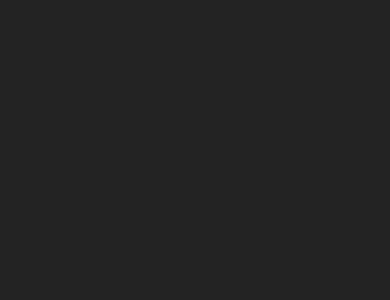
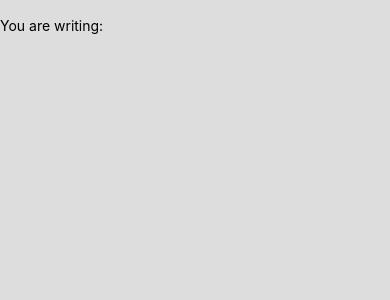
Before and after one commit to MiguelGarcia95/react-native-practice2, a React Native app: screen / in a window 390 px wide. Shown: the top 300 px of the page. Built offline with nearby package versions, Linux system fonts and the light colour scheme.

Commit message:
changed app page

```diff
--- a/App.js
+++ b/App.js
@@ -12,22 +12,24 @@
 class App extends Component {
   constructor() {
     super();
-    this.state = {textInput: ''}
+    this.state = {value: ''}
     this.handleChangeText = this.handleChangeText.bind(this);
   }
 
-  handleChangeText() {
-
+  handleChangeText(newText) {
+    this.setState({
+      value: newText
+    })
   }
 
   render() {
     return (
       <View style={styles.container}>
         <TextInput
+          defaultValue={this.state.value}
           onChangeText={this.handleChangeText}
-          name='textInput'
         />
-        <Text>{this.state.textInput}</Text>
+        <Text>You are writing: {this.state.value}</Text>
       </View>
     );
   }
@@ -36,7 +38,7 @@
 const styles = StyleSheet.create({
   container: {
     flex: 1,
-    backgroundColor: '#232323'
+    backgroundColor: '#ddd'
   }
 });
 
```
